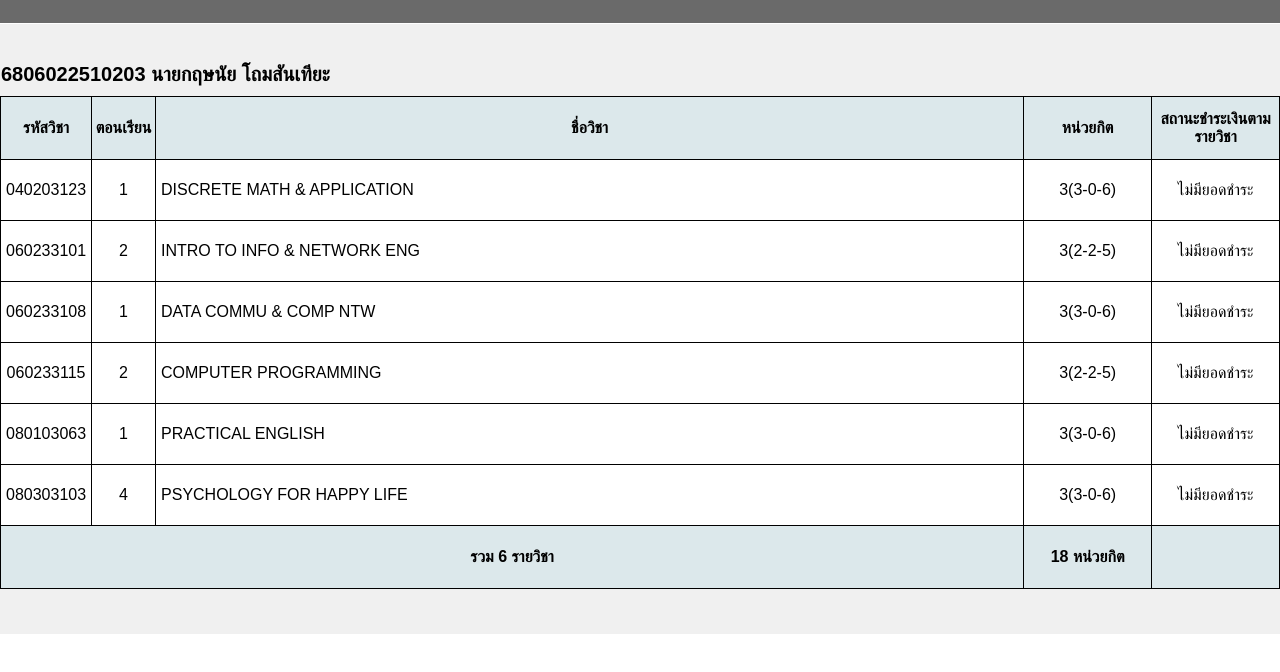
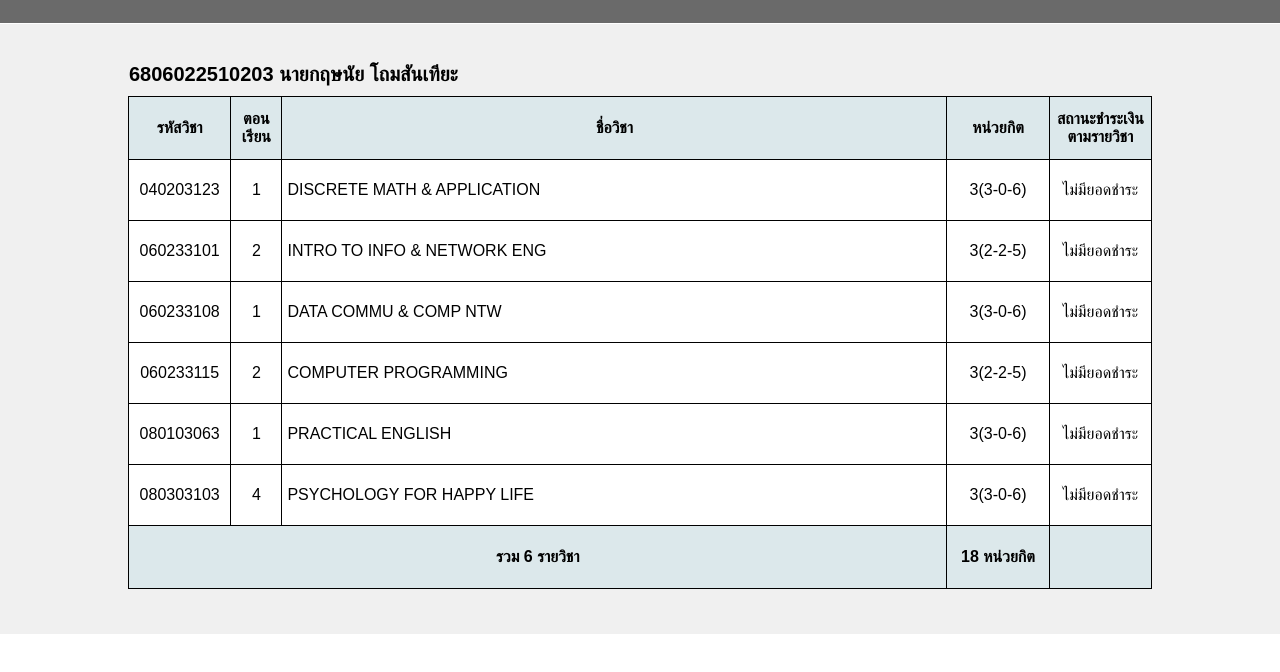
Before and after one commit to Kitsanai01/IntroToINE, a plain HTML site: page Project_Folder/subject.html in a window 1280 px wide. Shown: the part 64-736 px from the top of the page. Drawn offline with Linux system fonts and the light colour scheme.

Commit message:
Finished Commit

```diff
--- a/Project_Folder/css/style.css
+++ b/Project_Folder/css/style.css
@@ -108,12 +108,28 @@ caption{
     text-align: left;
 }
 .subject-details{
+    width: 80%;
+    border-collapse: collapse;
+    margin-top: 20px;
+    text-align: left;
+    font-family: 'Arial', sans-serif;
+    background: #ffffff;
+    justify-content: center;
+    margin-left: auto;
+    margin-right: auto;
+
+}
+.subject-details-Table {
     width: 100%;
     border-collapse: collapse;
     margin-top: 20px;
     text-align: left;
     font-family: 'Arial', sans-serif;
     background: #ffffff;
+    justify-content: center;
+    margin-left: auto;
+    margin-right: auto;
+
 }
 .left-align {
     text-align: left;
--- a/Project_Folder/subject.html
+++ b/Project_Folder/subject.html
@@ -17,7 +17,7 @@
         <caption>6806022510203 นายกฤษนัย โถมสันเทียะ</caption>
         <thead>
             <tr>
-                <th class="th1">รหัสวิชา</th>
+                <th class="th4">รหัสวิชา</th>
                 <th class="th1">ตอนเรียน</th>
                 <th class="th">ชื่อวิชา</th>
                 <th class="th4">หน่วยกิต</th>
```
Also changed, not shown: Project_Folder/Subject_1.html (+1 -1 lines).
